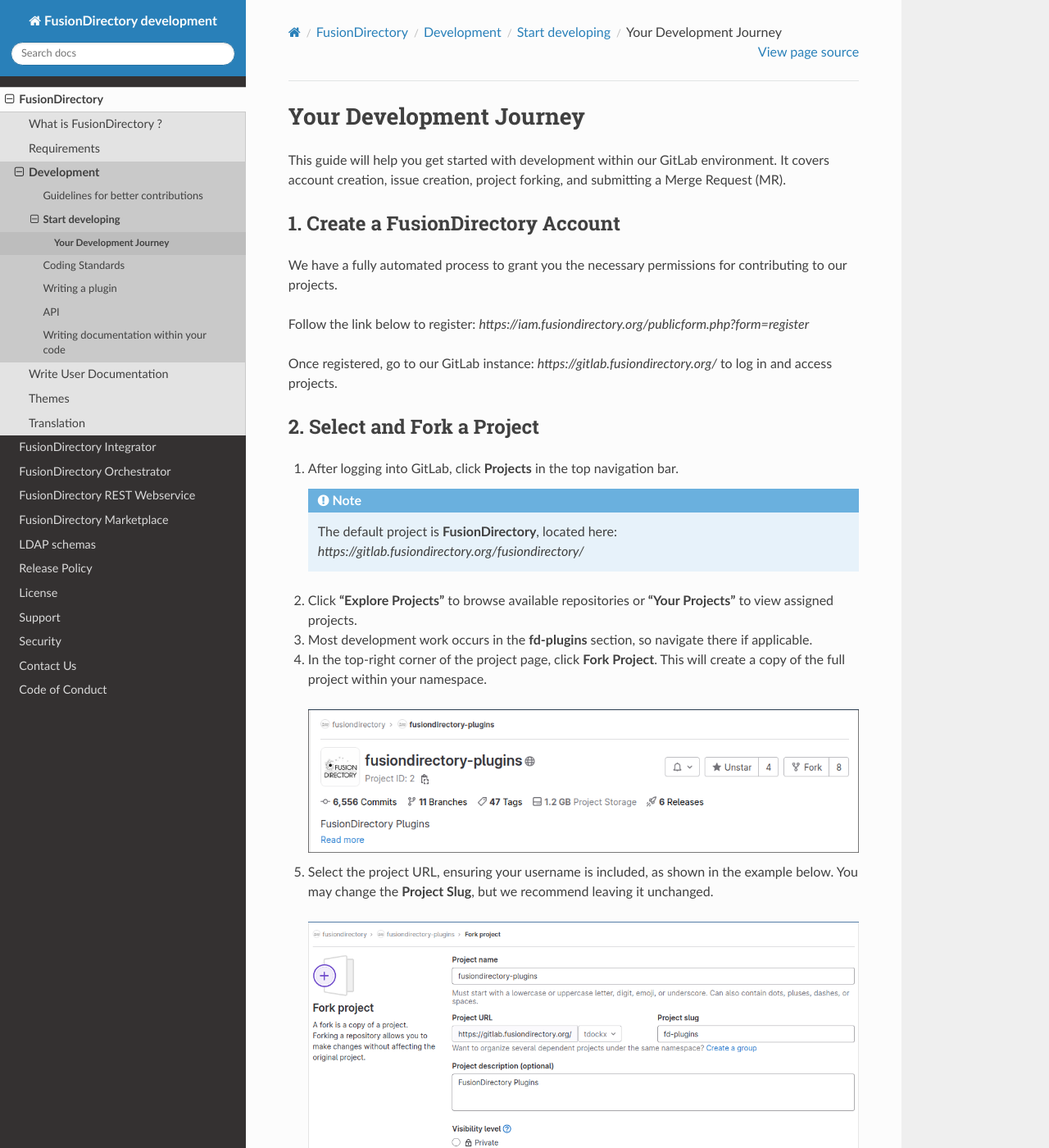
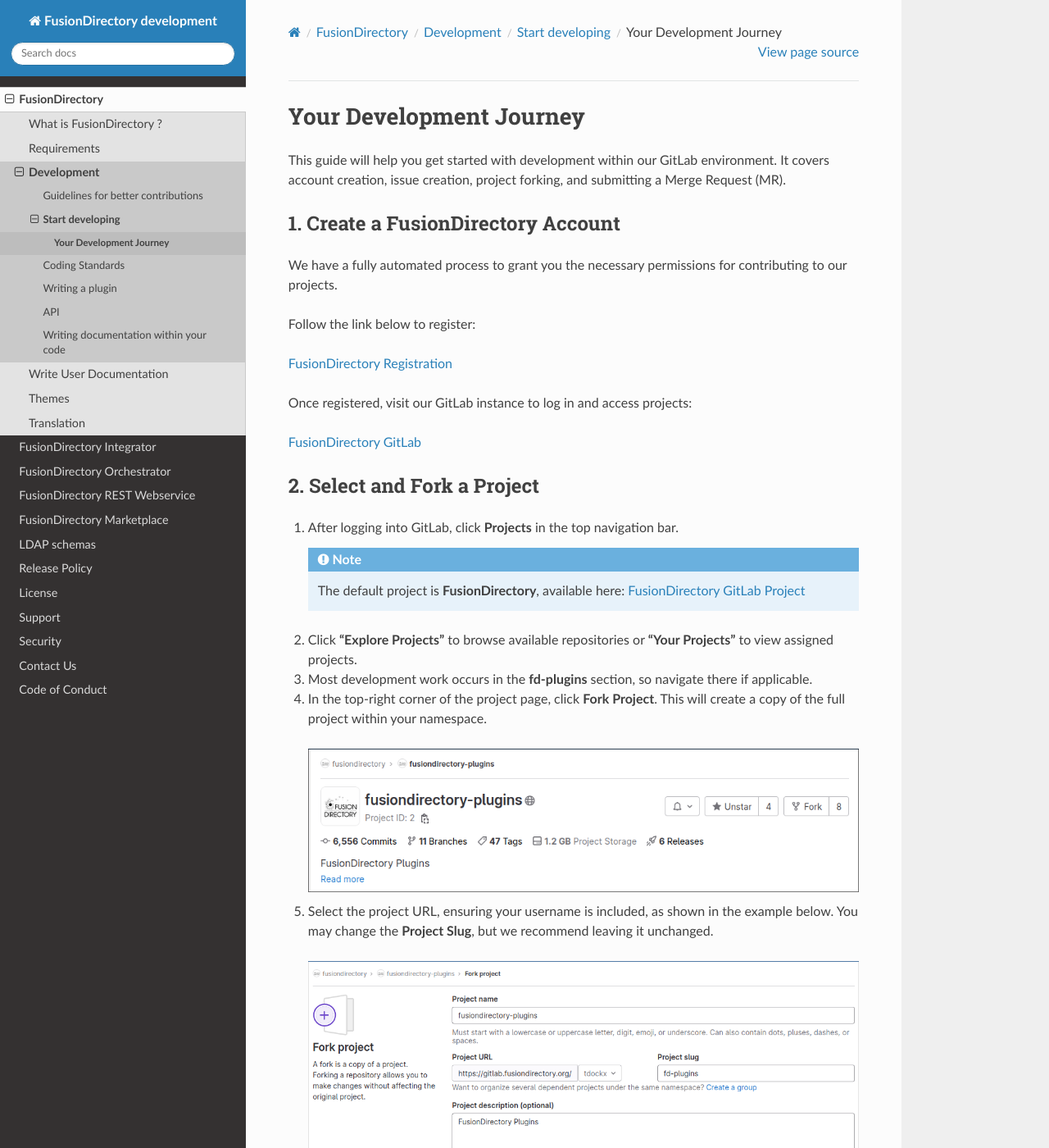
Before and after one commit to fusiondirectory/fusiondirectory-dev-manual, a Sphinx documentation site: the page built from source/fusiondirectory/development/howtodev/how-to.rst, in a window 1280 px wide and 1400 px high. Shown: the whole window at 82% size. Built offline with Sphinx 7.4.7 and the Read the Docs theme 3.1.0, drawn with Linux system fonts in a browser that asks for light colours; some of the changed text lies outside the part shown.

Commit message:
:sparkles: how to start developing
Dev Manual - how to develop 4

```diff
--- a/source/fusiondirectory/development/howtodev/how-to.rst
+++ b/source/fusiondirectory/development/howtodev/how-to.rst
@@ -12,9 +12,12 @@
 We have a fully automated process to grant you the necessary permissions for contributing to our projects.
 
 Follow the link below to register:
-`https://iam.fusiondirectory.org/publicform.php?form=register`
 
-Once registered, go to our GitLab instance: `https://gitlab.fusiondirectory.org/` to log in and access projects.
+`FusionDirectory Registration <https://iam.fusiondirectory.org/publicform.php?form=register>`_
+
+Once registered, visit our GitLab instance to log in and access projects:
+
+`FusionDirectory GitLab <https://gitlab.fusiondirectory.org/>`_
 
 ------------------------------
 2. Select and Fork a Project
@@ -23,8 +26,8 @@
 1. After logging into GitLab, click **Projects** in the top navigation bar.
 
    .. note::
-      The default project is **FusionDirectory**, located here:
-      `https://gitlab.fusiondirectory.org/fusiondirectory/`
+      The default project is **FusionDirectory**, available here:
+      `FusionDirectory GitLab Project <https://gitlab.fusiondirectory.org/fusiondirectory/>`_
 
 2. Click **"Explore Projects"** to browse available repositories or **"Your Projects"** to view assigned projects.
 3. Most development work occurs in the **fd-plugins** section, so navigate there if applicable.
@@ -103,7 +106,7 @@
 Once you have completed your development and your Merge Request (MR) is ready, you must create an issue on the original project.
 This issue will help FusionDirectory developers review your contribution and track its integration into the main codebase.
 
-### Steps to Create an Issue
+**Steps to Create an Issue**
 
 1. **Navigate to the Issues Section**
    - In the project repository, click **Issues** in the left sidebar.
```
Also changed, not shown: other parts of source/fusiondirectory/development/howtodev/how-to.rst (+1 -1 lines).
